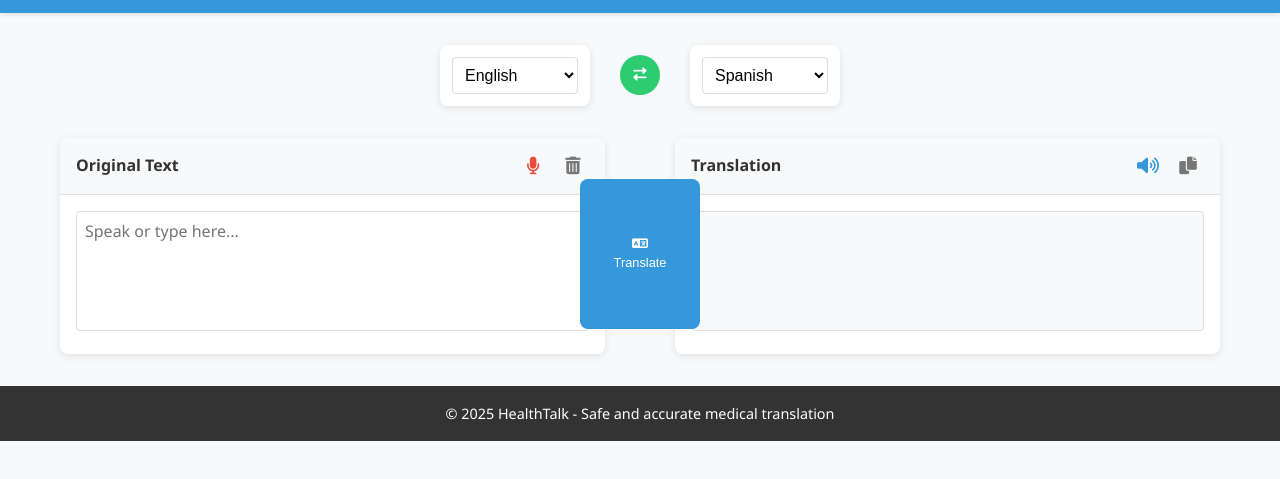
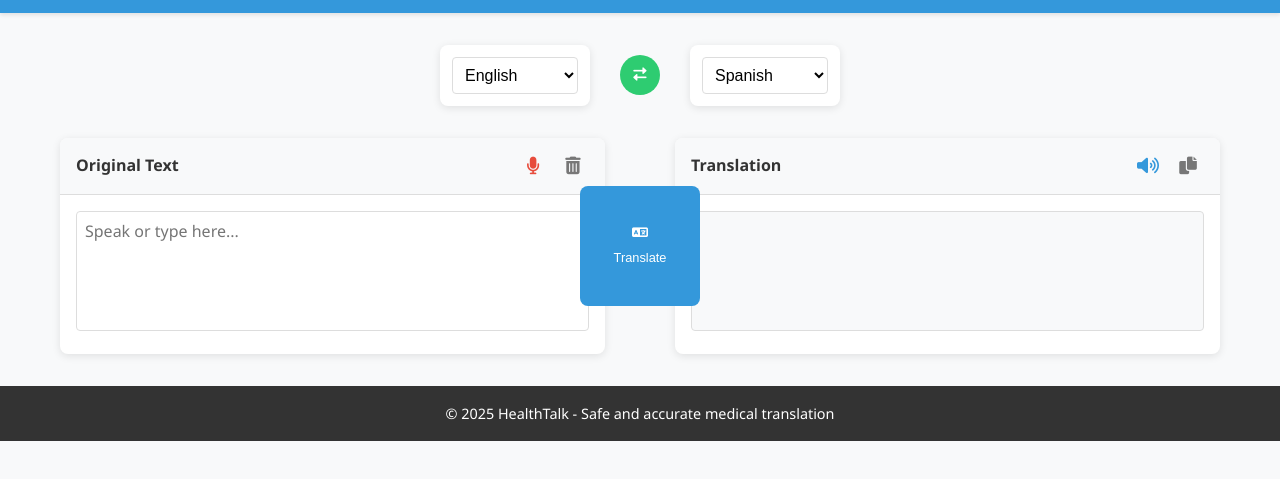
Before and after one commit to leonardosanch/medical_app, a website: page frontend/index.html in a window 1280 px wide. Shown: the part 101-580 px from the top of the page. Drawn offline with Linux system fonts and the light colour scheme.

Commit message:
modificacion del css ajustes tamaño de boton

```diff
--- a/frontend/static/css/style.css
+++ b/frontend/static/css/style.css
@@ -332,11 +332,15 @@ footer {
     left: 50%;
     transform: translate(-50%, -50%);
     z-index: 10;
-    height: 150px; /* Altura fija para el botón vertical */
-    width: 50px; /* Ancho reducido */
+    height: 120px; /* Altura fija para el botón vertical */
+    width: 40px; /* Ancho reducido */
     flex-direction: column; /* Apilar el contenido verticalmente */
     font-size: 0.8rem;
+    margin:0;
     padding: 10px 5px;
+  }
+  .translate-btn i {
+    margin-bottom: 5px;
   }
 }
 
```
